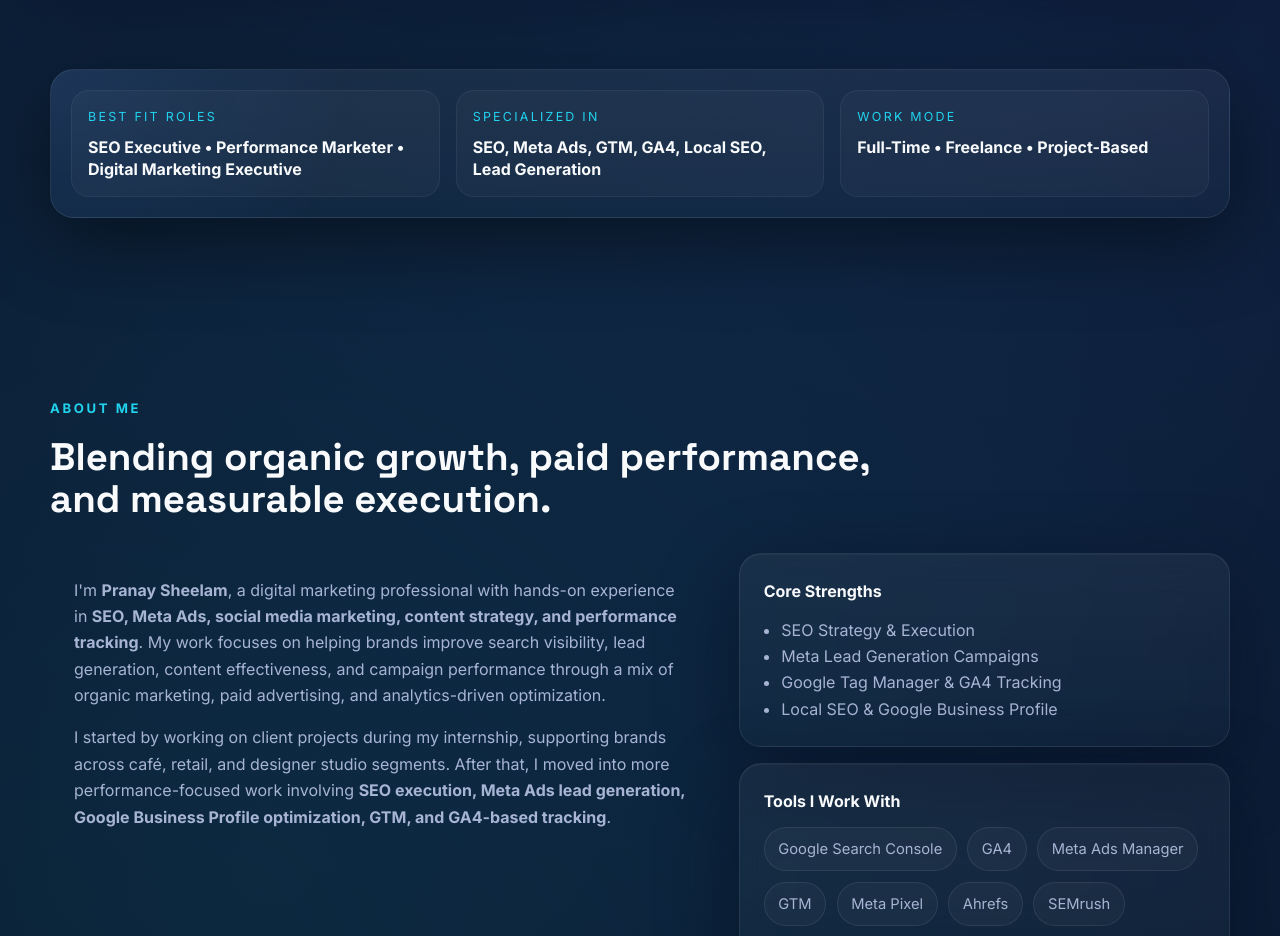
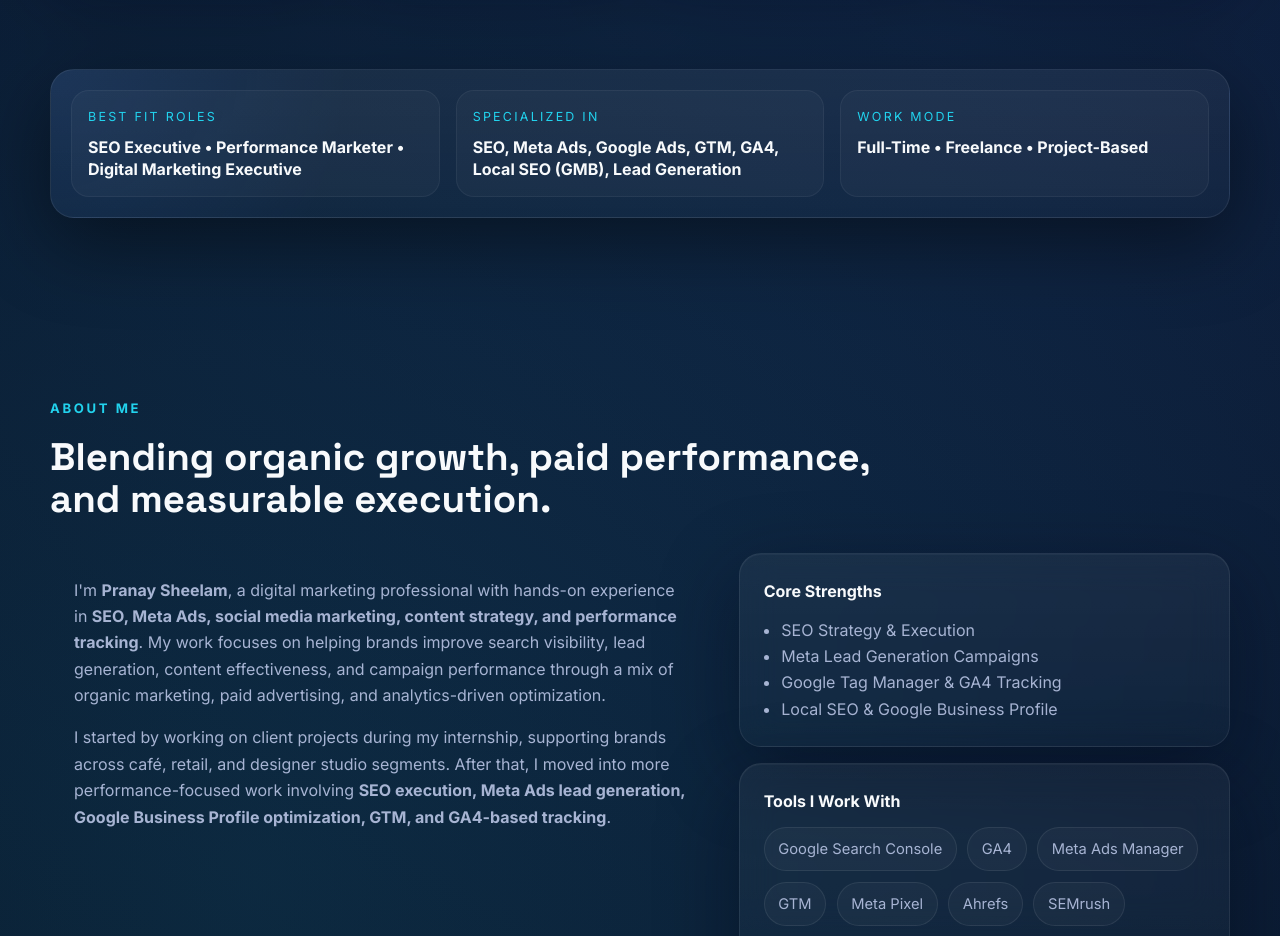
Before and after one commit to pranaysheelam7/pranay-portfolio, a plain HTML site: page index.html in a window 1280 px wide. Shown: the part 1140-2076 px from the top of the page. Drawn offline with Linux system fonts and the light colour scheme.

Commit message:
Update index.html

```diff
--- a/index.html
+++ b/index.html
@@ -162,7 +162,7 @@
           </div>
           <div class="recruiter-item">
             <span class="recruiter-label">Specialized In</span>
-            <strong>SEO, Meta Ads, GTM, GA4, Local SEO, Lead Generation</strong>
+            <strong>SEO, Meta Ads, Google Ads, GTM, GA4, Local SEO (GMB), Lead Generation</strong>
           </div>
           <div class="recruiter-item">
             <span class="recruiter-label">Work Mode</span>
```
